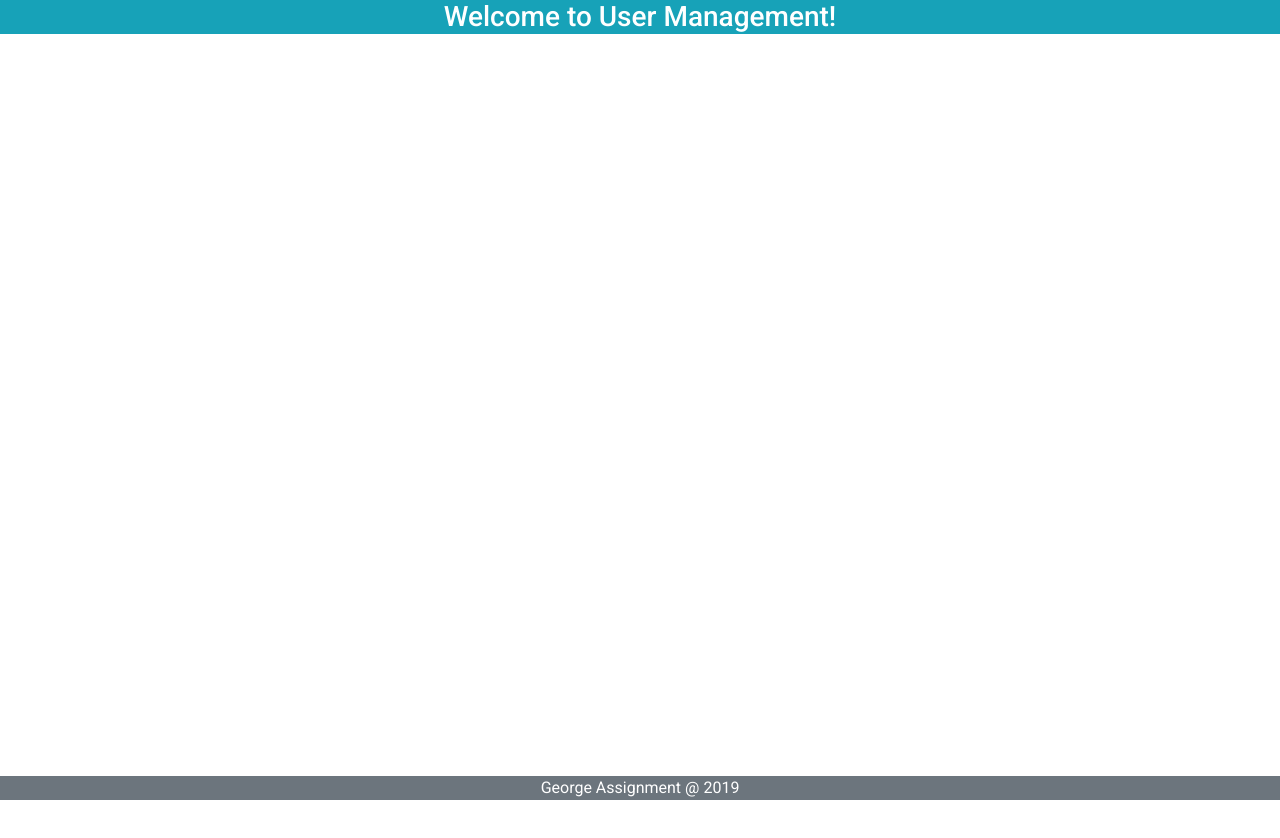
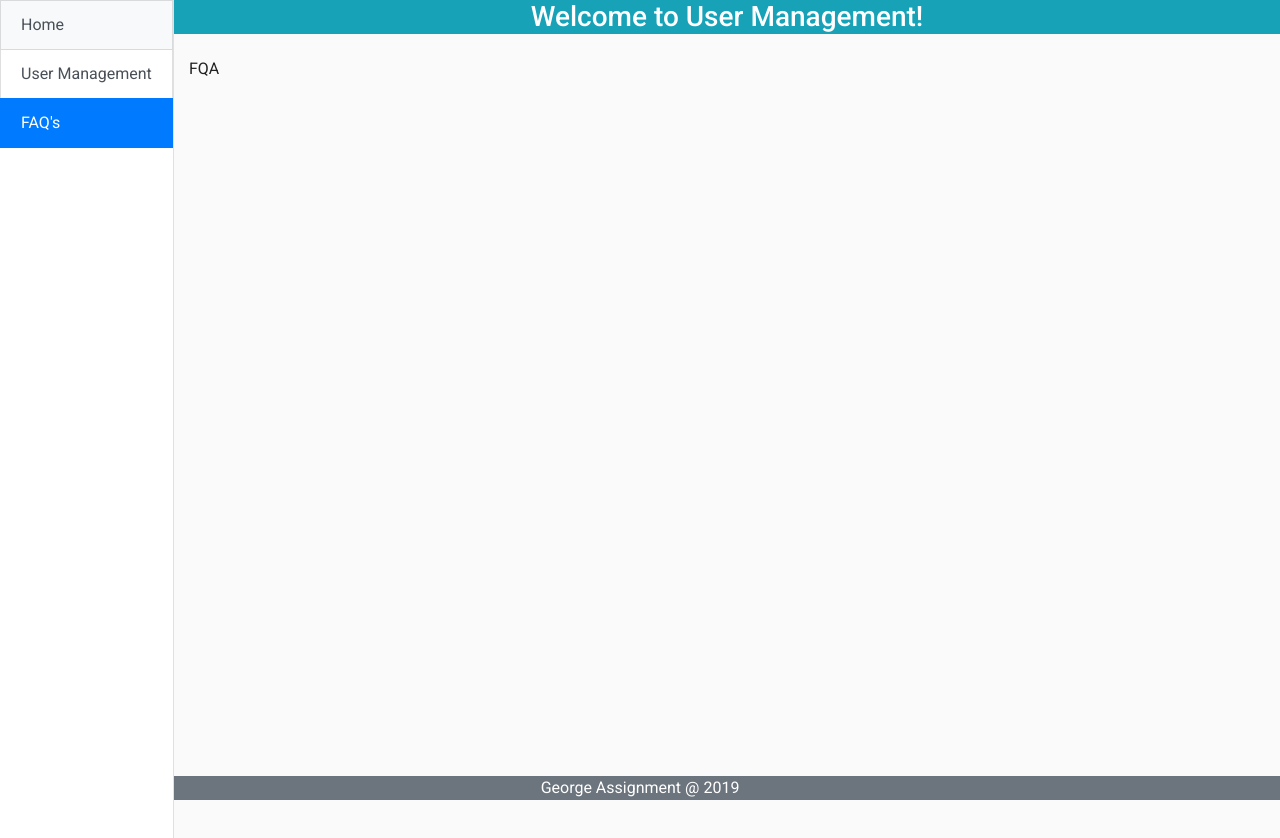
Before and after one commit to GeorgeAnanthSoosai/userManagement, an Angular app: page /faq in a window 1280 px wide. Before the commit this address led to /. Shown: the top 838 px of the page. Before the commit the page ends 800 px from the top, so only its background shows below. Built offline with nearby package versions, Linux system fonts and the light colour scheme.

Commit message:
adding menu navigation

```diff
--- a/src/app/app-routing.module.ts
+++ b/src/app/app-routing.module.ts
@@ -4,6 +4,7 @@ import { Routes, RouterModule } from '@angular/router';
 import { AssignmentHomeComponent } from './home/assignment-home/assignment-home.component';
 import { UserHomeComponent } from './user/user-home/user-home.component';
 import { UserDetailsComponent } from './user/user-details/user-details.component';
+import { FaqComponent } from './user/faq/faq.component';
 
 const routes: Routes = [
   {
@@ -15,6 +16,10 @@ const routes: Routes = [
   {
     path: 'user-details/:id',
     component: UserDetailsComponent
+  },
+  {
+    path: 'faq',
+    component: FaqComponent
   }
 ];
 
--- a/src/app/app.component.html
+++ b/src/app/app.component.html
@@ -1,14 +1,35 @@
+<mat-drawer-container class="example-container" autosize>
+    <mat-drawer #drawer class="example-sidenav" mode="side" opened>
+      <div class="nav">
+        <div id="list-example" class="list-group">
+            <a class="list-group-item list-group-item-action left-menu-button-align"
+                routerLinkActive="active"
+                [routerLinkActiveOptions]="{exact: true}"
+                routerLink="/">Home</a>
+            <a class="list-group-item list-group-item-action left-menu-button-align"
+                routerLinkActive="active"
+                routerLink="/user-home">User Management</a>
+            <a class="list-group-item list-group-item-action left-menu-button-align"
+                routerLinkActive="active"
+                routerLink="/faq">FAQ's</a>
+        </div>
+      </div>
+    </mat-drawer>
+
+    <div class="example-sidenav-content">
       <!--The content below is only a placeholder and can be replaced.-->
       <div class="bg-info text-center text-white">
           <h3>
             Welcome to {{ title }}!
           </h3>
         </div>
-
-<div class="continer-fluid container-align">
+        <div class="continer-fluid container-align" height="100vh">
             <router-outlet></router-outlet>
         </div>
 
         <div class="footer fixed-bottom text-center bg-secondary text-white">
           George Assignment @ 2019
         </div>
+    </div>
+
+  </mat-drawer-container>
--- a/src/app/app.component.scss
+++ b/src/app/app.component.scss
@@ -3,4 +3,10 @@
 }
 .container-align {
   padding: 15px;
+  height:100vh !important;
 }
+
+.left-menu-button-align {
+  border-radius: 0px !important;
+
+}
--- a/src/app/app.component.ts
+++ b/src/app/app.component.ts
@@ -8,6 +8,7 @@ import { NgbModal } from '@ng-bootstrap/ng-bootstrap';
 })
 export class AppComponent {
   title = 'User Management';
+  showFiller = true;
 
   constructor(private modalService: NgbModal) {};
 
--- a/src/app/app.module.ts
+++ b/src/app/app.module.ts
@@ -12,6 +12,7 @@ import { AssignmentHomeComponent } from './home/assignment-home/assignment-home.
 import { UserHomeComponent } from './user/user-home/user-home.component';
 import { UserDetailsComponent } from './user/user-details/user-details.component';
 import { UserProfileChartComponent } from './user/user-profile-chart/user-profile-chart.component';
+import { FaqComponent } from './user/faq/faq.component';
 
 
 @NgModule({
@@ -20,7 +21,8 @@ import { UserProfileChartComponent } from './user/user-profile-chart/user-profil
     AssignmentHomeComponent,
     UserHomeComponent,
     UserDetailsComponent,
-    UserProfileChartComponent
+    UserProfileChartComponent,
+    FaqComponent
   ],
   imports: [
     BrowserModule,
--- a/src/app/core-module/user-material/user-material.module.ts
+++ b/src/app/core-module/user-material/user-material.module.ts
@@ -4,6 +4,7 @@ import { MatInputModule } from '@angular/material/input';
 import { MatFormFieldModule } from '@angular/material/form-field';
 import { MatIconModule } from '@angular/material/icon';
 import { MatTableModule } from '@angular/material/table';
+import { MatSidenavModule } from '@angular/material/sidenav';
 
 
 
@@ -16,7 +17,8 @@ import { MatTableModule } from '@angular/material/table';
     MatInputModule,
     MatFormFieldModule,
     MatIconModule,
-    MatTableModule
+    MatTableModule,
+    MatSidenavModule
   ]
 })
 export class UserMaterialModule { }
--- /dev/null
+++ b/src/app/user/faq/faq.component.html
@@ -0,0 +1,3 @@
+<div>
+  FQA
+</div>
--- /dev/null
+++ b/src/app/user/faq/faq.component.ts
@@ -0,0 +1,15 @@
+import { Component, OnInit } from '@angular/core';
+
+@Component({
+  selector: 'app-faq',
+  templateUrl: './faq.component.html',
+  styleUrls: ['./faq.component.scss']
+})
+export class FaqComponent implements OnInit {
+
+  constructor() { }
+
+  ngOnInit() {
+  }
+
+}
--- a/src/app/user/user-home/user-home.component.html
+++ b/src/app/user/user-home/user-home.component.html
@@ -43,7 +43,7 @@
         <div class="col-sm-12 bg-dark w-100 text-white user-details">
             <h3>Basic D3 Chart Name vs Age</h3>
         </div>
-        <div class="col-sm-12">
+        <div class="col-sm-12" style="margin-bottom: 20px;">
             <app-user-profile-chart></app-user-profile-chart>
         </div>
     </div>
--- a/src/styles.scss
+++ b/src/styles.scss
@@ -6,3 +6,5 @@ body { margin: 0; font-family: Roboto, "Helvetica Neue", sans-serif; }
 .light-blue-backdrop {
     background-color: #5cb3fd;
 }
+
+* { box-sizing: border-box; }
```
Also changed, not shown: src/app/user/faq/faq.component.scss (added), 1 other file (tests, documents, lock files or other folders). Lines whose indentation alone changed are shown as unchanged.
